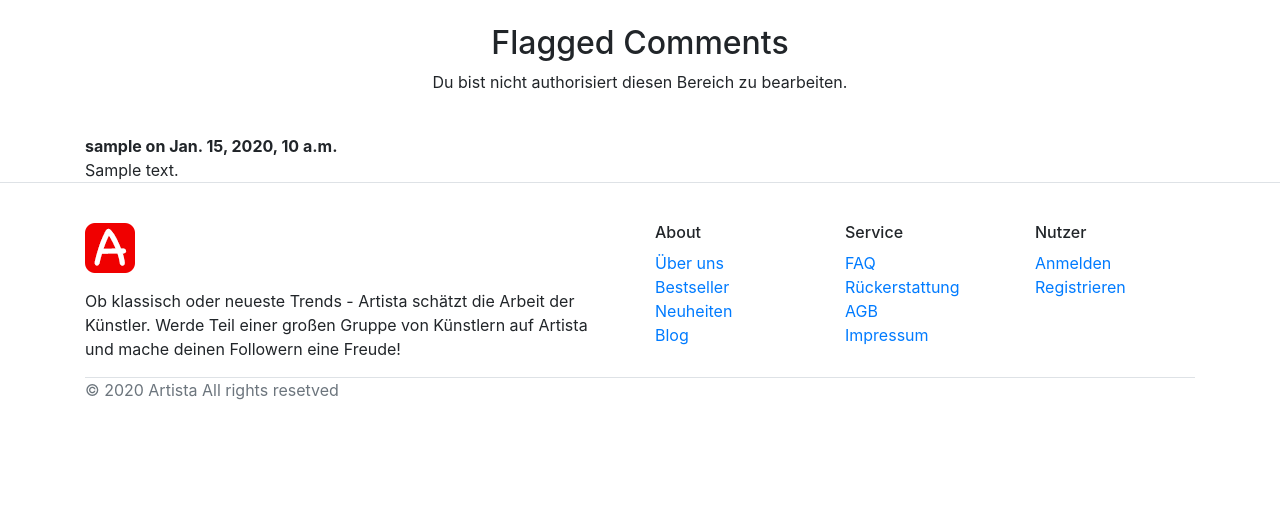
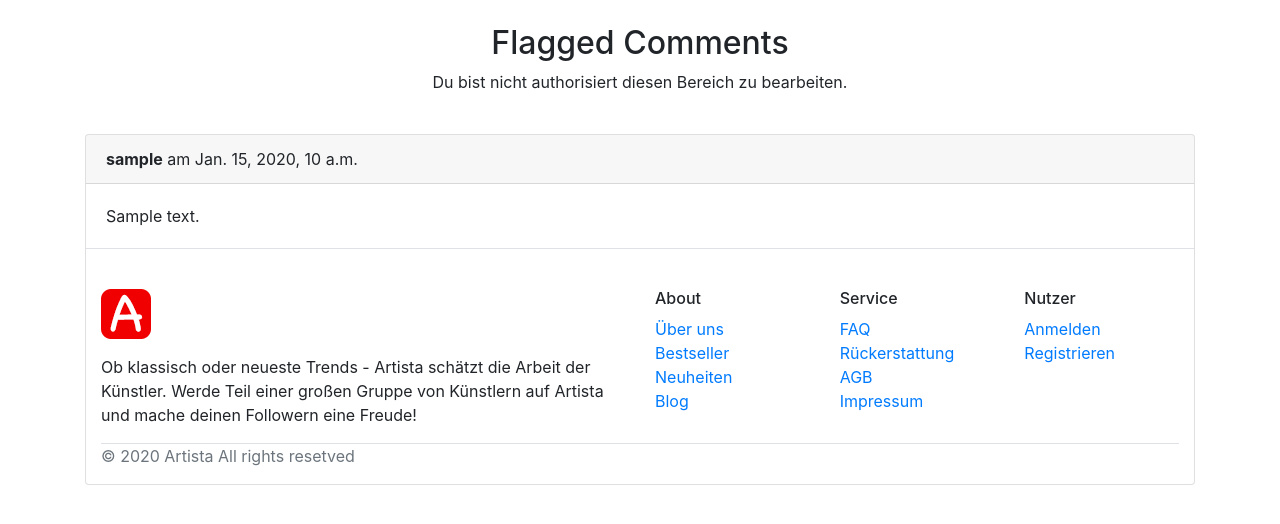
Before and after one commit to jannikr/Artista, a Django app: template Customerservice/templates/comments-flag.html in a window 1280 px wide. Shown: the part 56-580 px from the top of the page. Run offline with Django 3.2, Linux system fonts and the light colour scheme; the template is opened without the code that fills it: most values are stand-ins (such as "Sample title", 1, 10 or a date in 2020); parts of the project's set-up code (start-up, migrations or seed data) failed here and were passed over; some libraries are stand-ins or nearby versions.

Commit message:
customerservice portal -> bootstrap

```diff
--- a/Customerservice/templates/comment-edit.html
+++ b/Customerservice/templates/comment-edit.html
@@ -21,7 +21,7 @@
             <form method="POST">
                 {% csrf_token %}
                 {{ form.as_p }}
-                <button type="submit">Bearbeiten</button>
+                <button class="btn btn-primary btn-sm" type="submit">Bearbeiten</button>
             </form>
             <br>
 
--- a/Customerservice/templates/comments-flag.html
+++ b/Customerservice/templates/comments-flag.html
@@ -18,17 +18,24 @@
 
     {% for comment in comments_with_flag %}
         <br>
-        <b>{{ comment.user.username }} on {{ comment.timestamp }}</b><br>
-        {{ comment.text }}<br>
-
-        {% if can_delete %}
+        <div class="card">
+         <div class="card-header">
+             <strong>{{ comment.user.username }}</strong> am {{ comment.timestamp }}
+  </div>
+        <div class="card-body">
+            <p class="card-text">{{ comment.text }}</p>
+                    {% if can_delete %}
 
             <form method="POST">
                 {% csrf_token %}
                 <input type="hidden" id="comment_id" name="comment_id" value="{{ comment.id }}">
-                <button type="submit" name="edit">Bearbeiten</button>
-                <button type="submit" name="delete">Löschen</button>
+                <button class="btn btn-primary btn-sm" type="submit" name="edit">Bearbeiten</button>
+                <button class="btn btn-primary btn-sm" type="submit" name="delete">Löschen</button>
             </form>
+        </div>
+        </div>
+
+
             <br>
 
         {% endif %}
```
